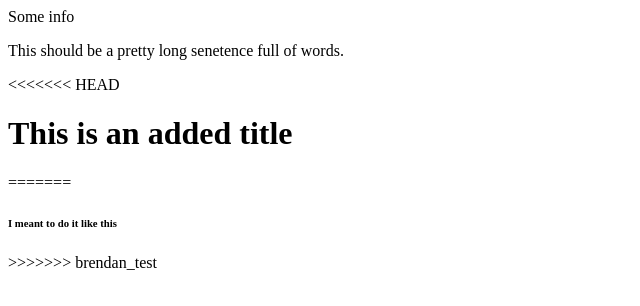
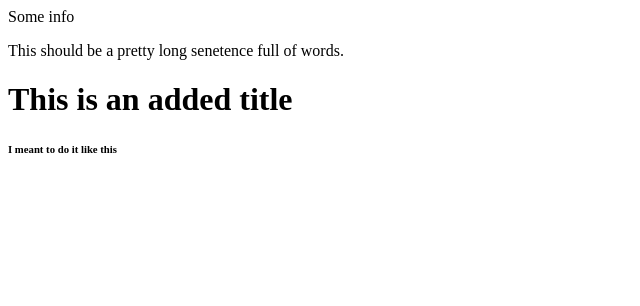
Before and after one commit to Benluv/This-is-a-test-repo, a plain HTML site: page index.html in a window 1280 px wide. Shown: the whole page, without its empty margins (0-640 px from the left). Drawn offline with Linux system fonts and the light colour scheme.

Commit message:
ha! I sort of got it

```diff
--- a/index.html
+++ b/index.html
@@ -6,10 +6,7 @@
 <body>
   Some info
   <p>This should be a pretty long senetence full of words.</p>
-<<<<<<< HEAD
   <h1>This is an added title</h1>
-=======
   <h6>I meant to do it like this</h6>
->>>>>>> brendan_test
 </body>
 </html>
```
